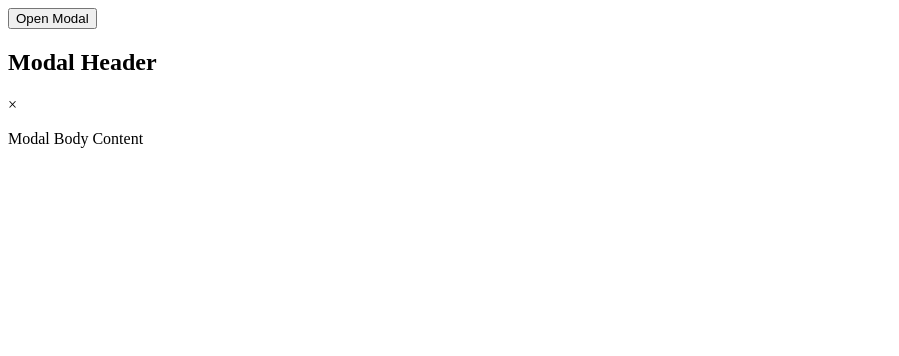
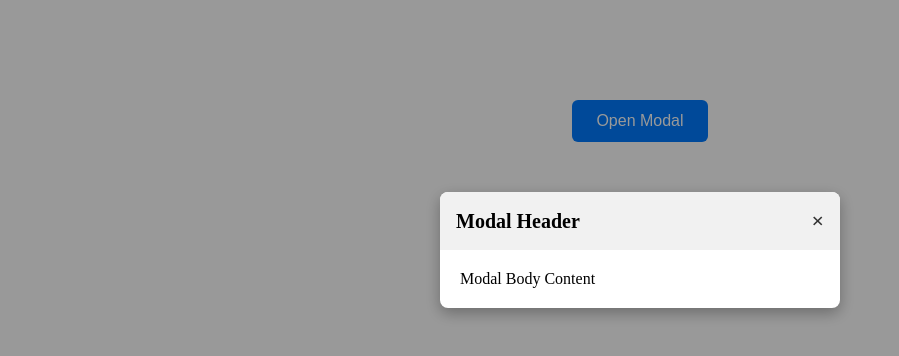
Before and after one commit to acciojob/css-modal-Sandeepraina40, a website: page main.html in a window 1280 px wide. Both pictures are taken after a click on the button "Open Modal". Shown: the whole page, without its empty margins (0-899 px from the left). Drawn offline with Linux system fonts and the light colour scheme.

Commit message:
created a submission

```diff
--- a/main.html
+++ b/main.html
@@ -3,16 +3,83 @@
 <head>
   <meta charset="UTF-8">
   <title>Modal Example</title>
-  <link rel="stylesheet" href="style.css">
+  <style>
+    /* Basic reset */
+    * {
+      box-sizing: border-box;
+      margin: 0;
+      padding: 0;
+    }
+
+    /* Open modal button */
+    #openModal {
+      margin: 100px auto;
+      display: block;
+      padding: 12px 24px;
+      font-size: 16px;
+      background-color: #007BFF;
+      color: white;
+      border: none;
+      border-radius: 6px;
+      cursor: pointer;
+    }
+
+    /* Modal container */
+    .modal {
+      display: none;
+      position: fixed;
+      z-index: 1000;
+      left: 0;
+      top: 0;
+      width: 100vw;
+      height: 100vh;
+      background-color: rgba(0, 0, 0, 0.4);
+    }
+
+    /* Modal content */
+    .modal-content {
+      background-color: white;
+      margin: 15% auto;
+      width: 400px;
+      border-radius: 8px;
+      overflow: hidden;
+      box-shadow: 0 5px 15px rgba(0, 0, 0, 0.3);
+    }
+
+    /* Modal header */
+    .modal-header {
+      background-color: #f1f1f1;
+      padding: 16px;
+      display: flex;
+      justify-content: space-between;
+      align-items: center;
+    }
+
+    .modal-header h2 {
+      font-size: 20px;
+    }
+
+    .close-modal {
+      font-size: 22px;
+      font-weight: bold;
+      color: #333;
+      cursor: pointer;
+    }
+
+    /* Modal body */
+    .modal-body {
+      padding: 20px;
+    }
+  </style>
 </head>
 <body>
 
-  <!-- Button to open the modal -->
+  <!-- Open Modal Button -->
   <button id="openModal">Open Modal</button>
 
-  <!-- Modal Structure -->
-  <div class="modal" id="myModal">
-    <div class="modal-content">
+  <!-- Modal -->
+  <div class="modal" id="myModal" data-testid="modal">
+    <div class="modal-content" data-testid="modal-content">
       <div class="modal-header">
         <h2>Modal Header</h2>
         <span class="close-modal">&times;</span>
@@ -23,6 +90,29 @@
     </div>
   </div>
 
-  <script src="script.js"></script>
+  <script>
+    const modal = document.getElementById("myModal");
+    const openBtn = document.getElementById("openModal");
+    const closeBtn = document.querySelector(".close-modal");
+    const modalContent = document.querySelector(".modal-content");
+
+    // Open the modal
+    openBtn.addEventListener("click", () => {
+      modal.style.display = "block";
+    });
+
+    // Close on 'X' button
+    closeBtn.addEventListener("click", () => {
+      modal.style.display = "none";
+    });
+
+    // Close on click outside modal-content
+    window.addEventListener("click", (event) => {
+      if (event.target === modal) {
+        modal.style.display = "none";
+      }
+    });
+  </script>
+
 </body>
 </html>
--- a/styles.css
+++ /dev/null
@@ -1,45 +0,0 @@
-/*  your css code here. If applicable */
-/* Hide modal by default */
-.modal {
-  display: none;
-  position: fixed;
-  z-index: 1000;
-  left: 0;
-  top: 0;
-  width: 100vw;
-  height: 100vh;
-  overflow: auto;
-  background-color: rgba(0, 0, 0, 0.4);
-}
-
-/* Modal content box */
-.modal-content {
-  background-color: white;
-  margin: 15% auto;
-  padding: 0;
-  border-radius: 8px;
-  width: 400px;
-  box-shadow: 0 5px 15px rgba(0,0,0,0.3);
-}
-
-/* Header style */
-.modal-header {
-  padding: 16px;
-  background-color: #f1f1f1;
-  border-bottom: 1px solid #ccc;
-  display: flex;
-  justify-content: space-between;
-  align-items: center;
-}
-
-/* Close button style */
-.close-modal {
-  cursor: pointer;
-  font-size: 20px;
-  font-weight: bold;
-}
-
-/* Body style */
-.modal-body {
-  padding: 20px;
-}
```
